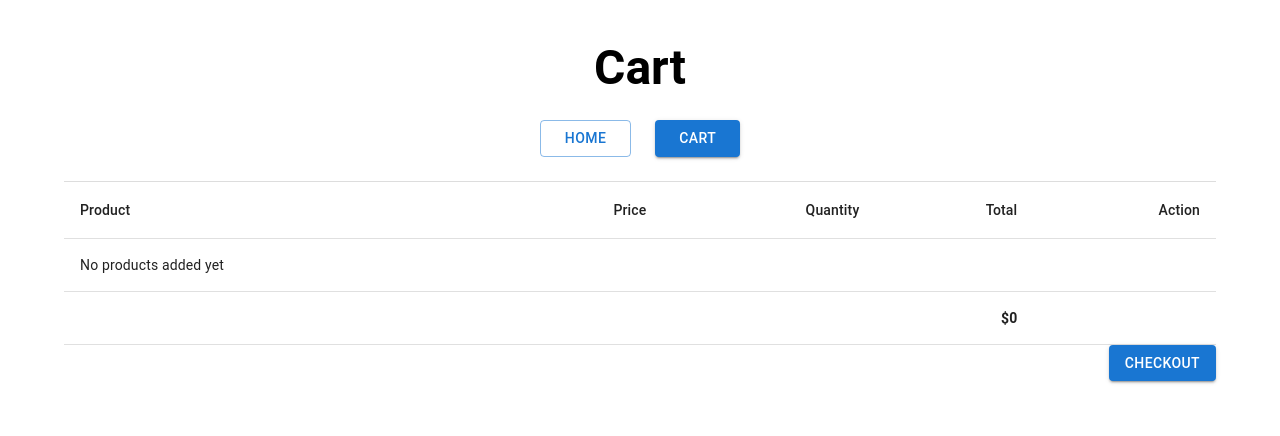
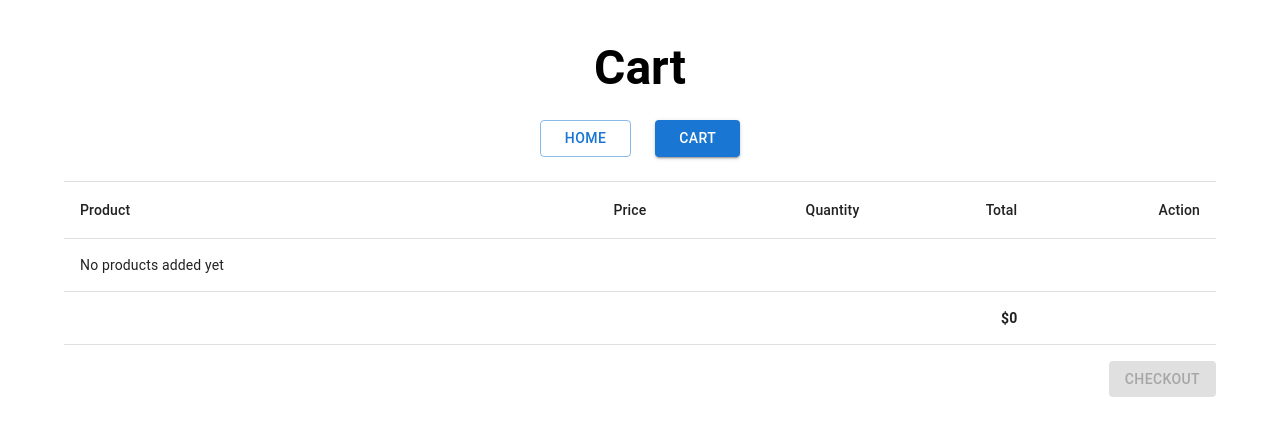
Before and after one commit to ainulmazwan/react-e-commerce, a React (Vite) app: page /cart in a window 1280 px wide. Shown: the top 436 px of the page. Built offline with nearby package versions, Linux system fonts and the light colour scheme.

Commit message:
disable button when cart length 0

```diff
--- a/src/pages/CartPage.jsx
+++ b/src/pages/CartPage.jsx
@@ -131,7 +131,13 @@ const CartPage = () => {
           </TableBody>
         </Table>
         <Box sx={{ display: "flex", justifyContent: "end" }}>
-          <Button variant="contained">Checkout</Button>
+          <Button
+            variant="contained"
+            sx={{ mt: 2 }}
+            disabled={cart.length === 0 ? true : false}
+          >
+            Checkout
+          </Button>
         </Box>
       </Container>
     </>
```
